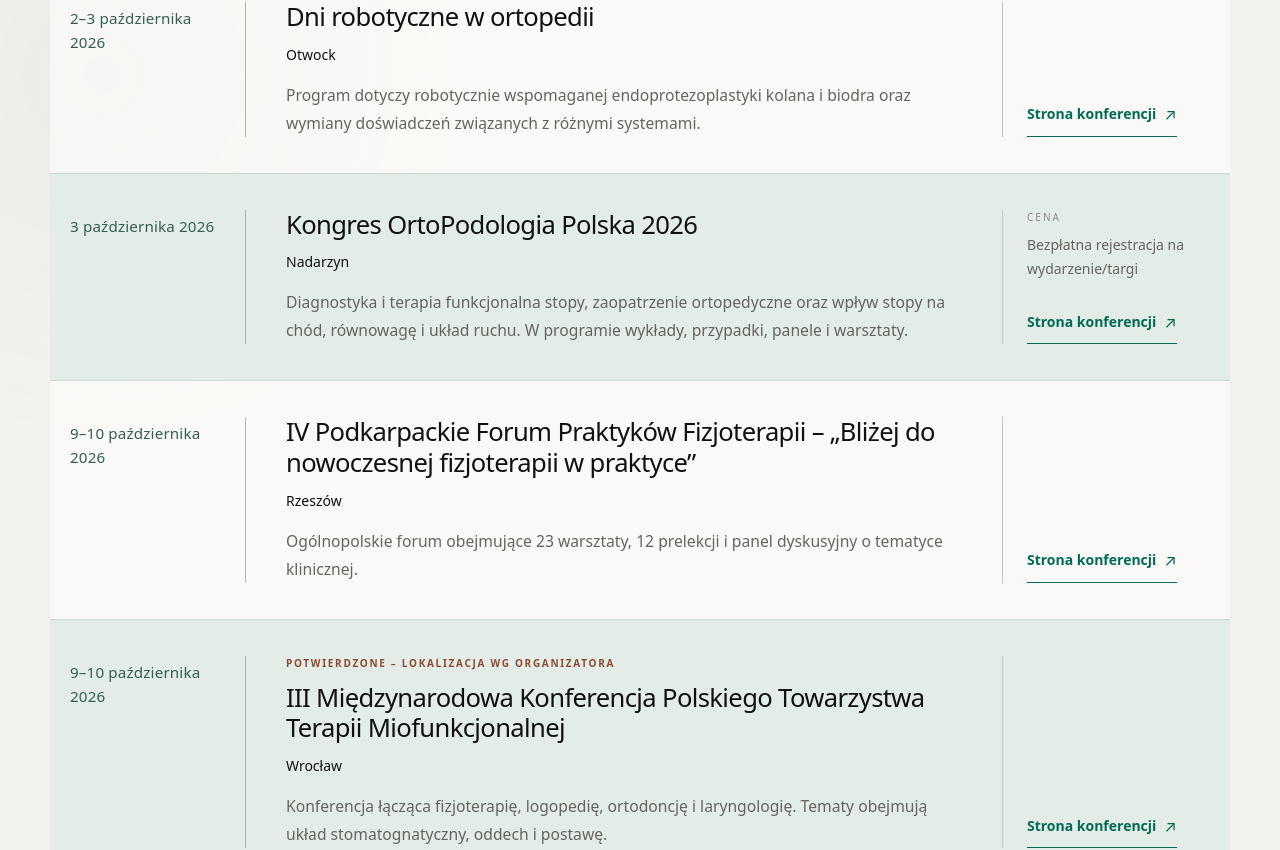
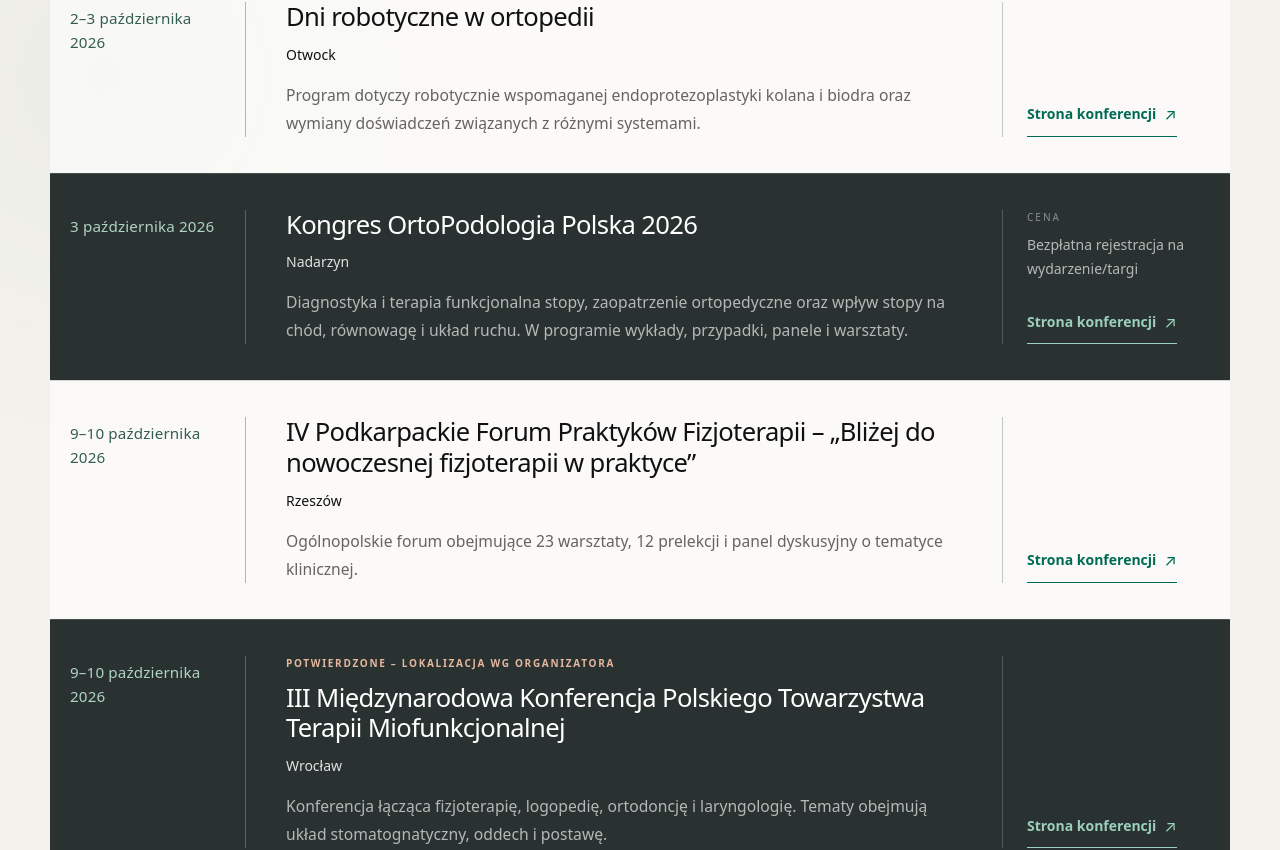
Before and after one commit to anisqo/physioresearch-review, a Next.js app: page /kalendarz in a window 1280 px wide. Shown: the part 1485-2335 px from the top of the page. Built offline with nearby package versions, Linux system fonts and the light colour scheme.

Commit message:
Use graphite alternating conference panels

```diff
--- a/src/components/conferences/ConferenceCalendar.tsx
+++ b/src/components/conferences/ConferenceCalendar.tsx
@@ -70,7 +70,13 @@
   }));
 }
 
-function ConferenceRow({ conference }: { conference: Conference }) {
+function ConferenceRow({
+  conference,
+  dark,
+}: {
+  conference: Conference;
+  dark: boolean;
+}) {
   const date = dateLabel(conference);
   const status =
     conference.status && conference.status !== "Potwierdzone"
@@ -78,11 +84,23 @@
       : null;
 
   return (
-    <article className="grid gap-6 border-t border-[#cfd7d2] px-4 py-8 transition-colors duration-300 odd:bg-white/55 even:bg-[#e4ece8] hover:bg-[#d8e5df] sm:px-5 sm:py-9 lg:grid-cols-[11rem_minmax(0,1fr)_13rem] lg:gap-10 lg:px-5">
-      <div className="border-l border-[#729487]/60 pl-4 pt-1 lg:border-l-0 lg:border-r lg:pl-0 lg:pr-7">
+    <article
+      className={`grid gap-6 border-t px-4 py-8 transition-colors duration-300 sm:px-5 sm:py-9 lg:grid-cols-[11rem_minmax(0,1fr)_13rem] lg:gap-10 lg:px-5 ${
+        dark
+          ? "border-[#46514e] bg-[#293230] hover:bg-[#323d3a]"
+          : "border-[#cfd7d2] bg-white/60 hover:bg-[#e4ece8]"
+      }`}
+    >
+      <div
+        className={`border-l pl-4 pt-1 lg:border-l-0 lg:border-r lg:pl-0 lg:pr-7 ${
+          dark ? "border-[#8ba89d]/45" : "border-[#729487]/60"
+        }`}
+      >
         <time
           dateTime={conference.dateStart}
-          className="block text-[0.95rem] font-medium leading-6 tracking-[0.01em] text-[#345e50] tabular-nums"
+          className={`block text-[0.95rem] font-medium leading-6 tracking-[0.01em] tabular-nums ${
+            dark ? "text-[#afd3c5]" : "text-[#345e50]"
+          }`}
         >
           {date}
         </time>
@@ -90,33 +108,33 @@
 
       <div className="min-w-0">
         {status ? (
-          <p className="text-[10px] font-semibold uppercase tracking-[0.17em] text-[#8b4b32]">
+          <p className={`text-[10px] font-semibold uppercase tracking-[0.17em] ${dark ? "text-[#e6b79f]" : "text-[#8b4b32]"}`}>
             {status}
           </p>
         ) : null}
 
-        <h3 className={`${status ? "mt-3" : ""} max-w-3xl text-[1.35rem] leading-[1.2] tracking-[-0.025em] text-[color:var(--ink)] sm:text-[1.6rem]`}>
+        <h3 className={`${status ? "mt-3" : ""} max-w-3xl text-[1.35rem] leading-[1.2] tracking-[-0.025em] sm:text-[1.6rem] ${dark ? "text-white" : "text-[color:var(--ink)]"}`}>
           {conference.name}
         </h3>
 
-        <p className="mt-3 text-sm font-medium text-[color:var(--ink)]">
+        <p className={`mt-3 text-sm font-medium ${dark ? "text-white/85" : "text-[color:var(--ink)]"}`}>
           {conference.city}
           {conference.venue ? `, ${conference.venue}` : ""}
         </p>
 
-        <p className="mt-4 max-w-3xl text-[0.98rem] leading-7 text-[color:var(--muted)]">
+        <p className={`mt-4 max-w-3xl text-[0.98rem] leading-7 ${dark ? "text-white/65" : "text-[color:var(--muted)]"}`}>
           {conference.description}
         </p>
 
       </div>
 
-      <div className="flex flex-col items-start border-t border-[#bfcac4] pt-5 lg:border-l lg:border-t-0 lg:pl-6 lg:pt-0">
+      <div className={`flex flex-col items-start border-t pt-5 lg:border-l lg:border-t-0 lg:pl-6 lg:pt-0 ${dark ? "border-white/20" : "border-[#bfcac4]"}`}>
         {conference.price ? (
           <div>
-            <p className="text-[10px] uppercase tracking-[0.2em] text-[color:var(--quiet)]">
+            <p className={`text-[10px] uppercase tracking-[0.2em] ${dark ? "text-white/45" : "text-[color:var(--quiet)]"}`}>
               Cena
             </p>
-            <p className="mt-2 text-sm leading-6 text-[color:var(--muted)]">
+            <p className={`mt-2 text-sm leading-6 ${dark ? "text-white/65" : "text-[color:var(--muted)]"}`}>
               {conference.price}
             </p>
           </div>
@@ -126,7 +144,11 @@
           href={conference.url}
           target="_blank"
           rel="noopener noreferrer"
-          className="mt-5 inline-flex min-h-11 items-center border-b border-[#006B54] text-sm font-semibold text-[#006B54] transition-colors hover:border-[color:var(--ink)] hover:text-[color:var(--ink)] focus-visible:outline focus-visible:outline-2 focus-visible:outline-offset-4 focus-visible:outline-[#006B54] lg:mt-auto"
+          className={`mt-5 inline-flex min-h-11 items-center border-b text-sm font-semibold transition-colors focus-visible:outline focus-visible:outline-2 focus-visible:outline-offset-4 lg:mt-auto ${
+            dark
+              ? "border-[#9ccfbd] text-[#9ccfbd] hover:border-white hover:text-white focus-visible:outline-[#9ccfbd]"
+              : "border-[#006B54] text-[#006B54] hover:border-[color:var(--ink)] hover:text-[color:var(--ink)] focus-visible:outline-[#006B54]"
+          }`}
         >
           <span>Strona konferencji</span>
           <span aria-hidden="true" className="ml-2 text-base font-normal">
@@ -159,8 +181,12 @@
           </div>
 
           <div className="border-b border-[#c3cec8]">
-            {group.entries.map((conference) => (
-              <ConferenceRow key={conference.id} conference={conference} />
+            {group.entries.map((conference, index) => (
+              <ConferenceRow
+                key={conference.id}
+                conference={conference}
+                dark={index % 2 === 1}
+              />
             ))}
           </div>
         </section>
```
